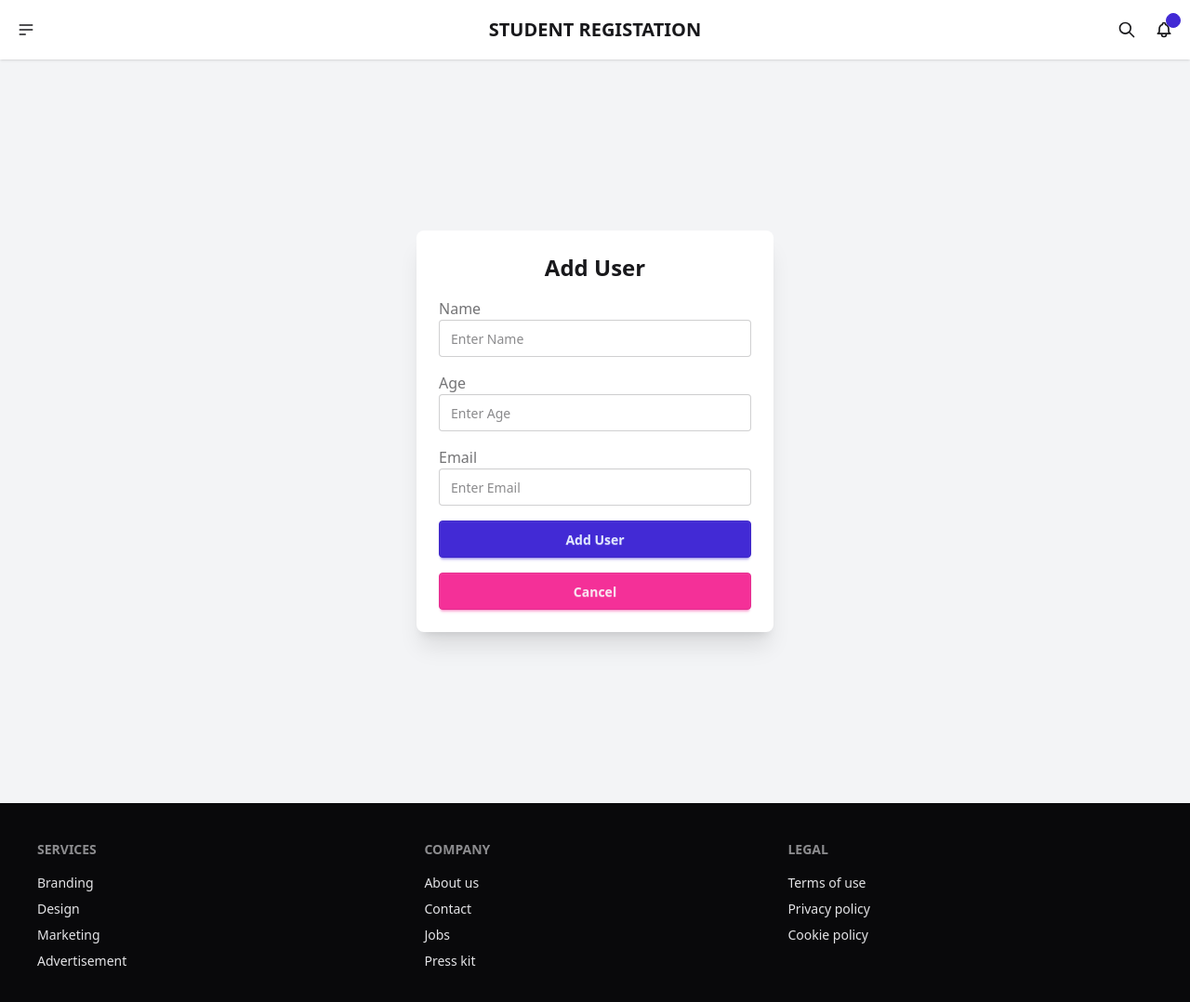
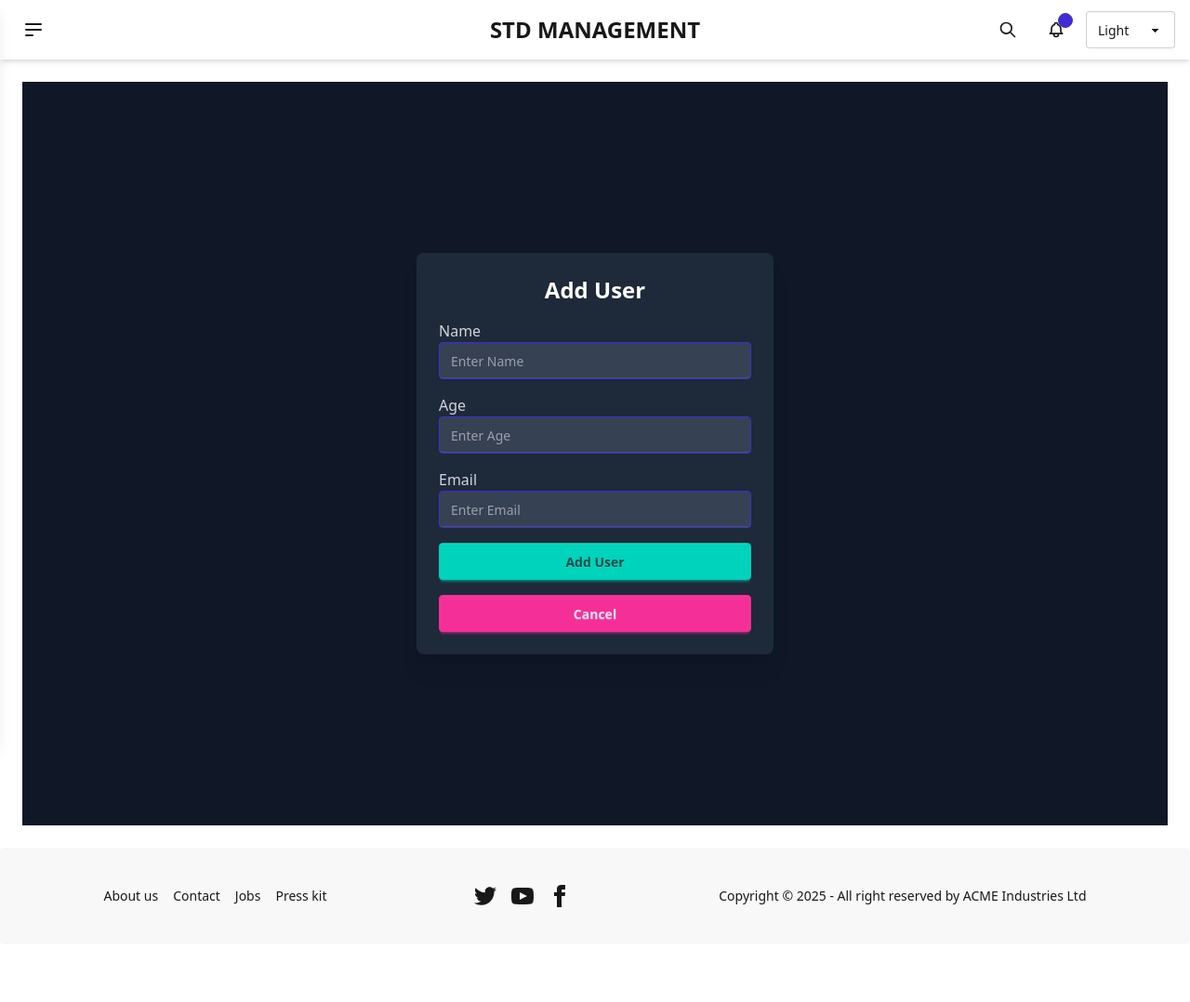
Before and after one commit to Senitha-Shehan/MERN-TEST-PROJECT, a React (Vite) app in the folder frontend/: page /AddUser in a window 1280 px wide. Shown: the top 1078 px of the page at 93% size. After the commit the page ends 1016 px from the top, so only its background shows below. Built offline with nearby package versions, Linux system fonts and the light colour scheme.

Commit message:
Changes in Frontend

```diff
--- a/frontend/src/App.jsx
+++ b/frontend/src/App.jsx
@@ -1,26 +1,30 @@
-import React from 'react'
-import Navbar from './component/Navbar'
-import { Route, Routes } from 'react-router-dom'
-import HomePage from './pages/HomePage'
-import Footer from './component/Footer'
-import UserDetails from './component/UserDetails/UserDetails'
-import AddUser from './component/AddUser/AddUser'
+import React from "react";
+import { Route, Routes } from "react-router-dom";
+import Navbar from "./component/Navbar";
+import Footer from "./component/Footer";
+import HomePage from "./pages/HomePage";
+import UserDetails from "./component/UserDetails/UserDetails";
+import AddUser from "./component/AddUser/AddUser";
 
 const App = () => {
   return (
-    <div>
+    <div className="flex flex-col min-h-screen">
+      {/* Navbar at the top */}
       <Navbar />
 
-      <Routes>
-        <Route path="/Home" element={<HomePage />} />
-        <Route path="/UserDetails" element={<UserDetails />} />
-        <Route path="/AddUser" element={<AddUser />} />
-      </Routes>
+      {/* Main content (grow to take available space) */}
+      <main className="flex-grow container mx-auto p-6">
+        <Routes>
+          <Route path="/Home" element={<HomePage />} />
+          <Route path="/UserDetails" element={<UserDetails />} />
+          <Route path="/AddUser" element={<AddUser />} />
+        </Routes>
+      </main>
 
+      {/* Footer at the bottom */}
       <Footer />
+    </div>
+  );
+};
 
-    </div>
-  )
-}
-
-export default App
+export default App;
--- a/frontend/src/component/AddUser/ADMIN2.jsx
+++ /dev/null
@@ -1,11 +0,0 @@
-import React from 'react'
-
-const ADMIN2 = () => {
-  return (
-    <div>
-      HELLO FATHER
-    </div>
-  )
-}
-
-export default ADMIN2
--- a/frontend/src/component/AddUser/AddUser.jsx
+++ b/frontend/src/component/AddUser/AddUser.jsx
@@ -30,47 +30,47 @@ const AddUser = () => {
     };
 
     return (
-        <div className="flex justify-center items-center min-h-screen bg-gray-100">
-            <div className="card w-96 bg-white shadow-xl p-6">
-                <h2 className="text-2xl font-bold mb-4 text-center">Add User</h2>
+        <div className="flex justify-center items-center min-h-screen bg-gray-900">
+            <div className="card w-96 bg-gray-800 shadow-xl p-6 rounded-lg">
+                <h2 className="text-2xl font-bold mb-4 text-center text-white">Add User</h2>
                 <form onSubmit={handleSubmit} className="space-y-4">
                     <div>
-                        <label className="label">Name</label>
+                        <label className="label text-gray-300">Name</label>
                         <input
                             type="text"
                             name="name"
                             value={inputs.name}
                             onChange={handleChange}
-                            className="input input-bordered w-full"
+                            className="input input-bordered input-primary w-full bg-gray-700 text-white"
                             placeholder="Enter Name"
                             required
                         />
                     </div>
                     <div>
-                        <label className="label">Age</label>
+                        <label className="label text-gray-300">Age</label>
                         <input
                             type="number"
                             name="age"
                             value={inputs.age}
                             onChange={handleChange}
-                            className="input input-bordered w-full"
+                            className="input input-bordered input-primary w-full bg-gray-700 text-white"
                             placeholder="Enter Age"
                             required
                         />
                     </div>
                     <div>
-                        <label className="label">Email</label>
+                        <label className="label text-gray-300">Email</label>
                         <input
                             type="email"
                             name="email"
                             value={inputs.email}
                             onChange={handleChange}
-                            className="input input-bordered w-full"
+                            className="input input-bordered input-primary w-full bg-gray-700 text-white"
                             placeholder="Enter Email"
                             required
                         />
                     </div>
-                    <button type="submit" className="btn btn-primary w-full">Add User</button>
+                    <button type="submit" className="btn btn-accent w-full">Add User</button>
                 </form>
                 <button onClick={() => navigate("/")} className="btn btn-secondary mt-4 w-full">
                     Cancel
--- a/frontend/src/component/AddUser/Admin.jsx
+++ /dev/null
@@ -1,11 +0,0 @@
-import React from 'react'
-
-const Admin = () => {
-  return (
-    <div>
-      <h1>HEY</h1>
-    </div>
-  )
-}
-
-export default Admin
--- a/frontend/src/component/Footer.jsx
+++ b/frontend/src/component/Footer.jsx
@@ -2,27 +2,53 @@ import React from 'react'
 
 const Footer = () => {
   return (
-    <footer className="footer sm:footer-horizontal bg-neutral text-neutral-content p-10">
-  <nav>
-    <h6 className="footer-title">Services</h6>
-    <a className="link link-hover">Branding</a>
-    <a className="link link-hover">Design</a>
-    <a className="link link-hover">Marketing</a>
-    <a className="link link-hover">Advertisement</a>
-  </nav>
-  <nav>
-    <h6 className="footer-title">Company</h6>
+    <footer className="footer footer-center bg-base-200 text-base-content rounded p-10">
+    <nav className="grid grid-flow-col gap-4">
       <a className="link link-hover">About us</a>
       <a className="link link-hover">Contact</a>
       <a className="link link-hover">Jobs</a>
       <a className="link link-hover">Press kit</a>
     </nav>
     <nav>
-    <h6 className="footer-title">Legal</h6>
-    <a className="link link-hover">Terms of use</a>
-    <a className="link link-hover">Privacy policy</a>
-    <a className="link link-hover">Cookie policy</a>
+      <div className="grid grid-flow-col gap-4">
+        <a>
+          <svg
+            xmlns="http://www.w3.org/2000/svg"
+            width="24"
+            height="24"
+            viewBox="0 0 24 24"
+            className="fill-current">
+            <path
+              d="M24 4.557c-.883.392-1.832.656-2.828.775 1.017-.609 1.798-1.574 2.165-2.724-.951.564-2.005.974-3.127 1.195-.897-.957-2.178-1.555-3.594-1.555-3.179 0-5.515 2.966-4.797 6.045-4.091-.205-7.719-2.165-10.148-5.144-1.29 2.213-.669 5.108 1.523 6.574-.806-.026-1.566-.247-2.229-.616-.054 2.281 1.581 4.415 3.949 4.89-.693.188-1.452.232-2.224.084.626 1.956 2.444 3.379 4.6 3.419-2.07 1.623-4.678 2.348-7.29 2.04 2.179 1.397 4.768 2.212 7.548 2.212 9.142 0 14.307-7.721 13.995-14.646.962-.695 1.797-1.562 2.457-2.549z"></path>
+          </svg>
+        </a>
+        <a>
+          <svg
+            xmlns="http://www.w3.org/2000/svg"
+            width="24"
+            height="24"
+            viewBox="0 0 24 24"
+            className="fill-current">
+            <path
+              d="M19.615 3.184c-3.604-.246-11.631-.245-15.23 0-3.897.266-4.356 2.62-4.385 8.816.029 6.185.484 8.549 4.385 8.816 3.6.245 11.626.246 15.23 0 3.897-.266 4.356-2.62 4.385-8.816-.029-6.185-.484-8.549-4.385-8.816zm-10.615 12.816v-8l8 3.993-8 4.007z"></path>
+          </svg>
+        </a>
+        <a>
+          <svg
+            xmlns="http://www.w3.org/2000/svg"
+            width="24"
+            height="24"
+            viewBox="0 0 24 24"
+            className="fill-current">
+            <path
+              d="M9 8h-3v4h3v12h5v-12h3.642l.358-4h-4v-1.667c0-.955.192-1.333 1.115-1.333h2.885v-5h-3.808c-3.596 0-5.192 1.583-5.192 4.615v3.385z"></path>
+          </svg>
+        </a>
+      </div>
     </nav>
+    <aside>
+      <p>Copyright © {new Date().getFullYear()} - All right reserved by ACME Industries Ltd</p>
+    </aside>
   </footer>
   )
 }
--- a/frontend/src/component/Navbar.jsx
+++ b/frontend/src/component/Navbar.jsx
@@ -1,54 +1,48 @@
-import React from "react";
+import React, { useState, useEffect } from "react";
 import { Link } from "react-router-dom";
 
 const Navbar = () => {
+  const [theme, setTheme] = useState(localStorage.getItem("theme") || "light");
+  const [isOpen, setIsOpen] = useState(false);
+
+  useEffect(() => {
+    document.documentElement.setAttribute("data-theme", theme);
+    localStorage.setItem("theme", theme);
+  }, [theme]);
+
   return (
-    <div className="navbar bg-base-100 shadow-sm">
+    <div className="navbar bg-base-100 shadow-md px-4">
+      {/* Sidebar Toggle */}
       <div className="navbar-start">
-        <div className="dropdown">
-          <div tabIndex={0} role="button" className="btn btn-ghost btn-circle">
+        <button
+          onClick={() => setIsOpen(!isOpen)}
+          className="btn btn-ghost btn-circle"
+        >
           <svg
             xmlns="http://www.w3.org/2000/svg"
-              className="h-5 w-5"
+            className="h-6 w-6"
             fill="none"
             viewBox="0 0 24 24"
             stroke="currentColor"
           >
-              {" "}
             <path
               strokeLinecap="round"
               strokeLinejoin="round"
               strokeWidth="2"
               d="M4 6h16M4 12h16M4 18h7"
-              />{" "}
+            />
           </svg>
+        </button>
       </div>
-          <ul
-            tabIndex={0}
-            class="menu menu-sm dropdown-content bg-base-100 rounded-box z-1 mt-3 w-52 p-2 shadow"
-          >
-            <Link to="/Home">
-              <li>
-                <a>Homepage</a>
-              </li>
-            </Link>
-            <Link to="/AddUser">
-              <li>
-                <a>Student Registation Form</a>
-              </li>
-            </Link>
-            <Link to="/UserDetails">
-            <li>
-              <a>Student List</a>
-            </li>
-            </Link>
-          </ul>
+
+      {/* Navbar Center - Title */}
+      <div className="navbar-center">
+        <a className="text-2xl font-bold">STD MANAGEMENT</a>
       </div>
-      </div>
-      <div className="navbar-center">
-        <a className="btn btn-ghost text-xl">STUDENT REGISTATION</a>
-      </div>
-      <div className="navbar-end">
+
+      {/* Navbar End - Icons & Theme Switcher */}
+      <div className="navbar-end flex items-center gap-3">
+        {/* Search Icon */}
         <button className="btn btn-ghost btn-circle">
           <svg
             xmlns="http://www.w3.org/2000/svg"
@@ -57,15 +51,16 @@ const Navbar = () => {
             viewBox="0 0 24 24"
             stroke="currentColor"
           >
-            {" "}
             <path
               strokeLinecap="round"
               strokeLinejoin="round"
               strokeWidth="2"
               d="M21 21l-6-6m2-5a7 7 0 11-14 0 7 7 0 0114 0z"
-            />{" "}
+            />
           </svg>
         </button>
+
+        {/* Notification Icon */}
         <button className="btn btn-ghost btn-circle">
           <div className="indicator">
             <svg
@@ -75,17 +70,54 @@ const Navbar = () => {
               viewBox="0 0 24 24"
               stroke="currentColor"
             >
-              {" "}
               <path
                 strokeLinecap="round"
                 strokeLinejoin="round"
                 strokeWidth="2"
                 d="M15 17h5l-1.405-1.405A2.032 2.032 0 0118 14.158V11a6.002 6.002 0 00-4-5.659V5a2 2 0 10-4 0v.341C7.67 6.165 6 8.388 6 11v3.159c0 .538-.214 1.055-.595 1.436L4 17h5m6 0v1a3 3 0 11-6 0v-1m6 0H9"
-              />{" "}
+              />
             </svg>
             <span className="badge badge-xs badge-primary indicator-item"></span>
           </div>
         </button>
+
+        {/* Theme Switcher */}
+        <select
+          className="select select-bordered w-24"
+          value={theme}
+          onChange={(e) => setTheme(e.target.value)}
+        >
+          <option value="light">Light</option>
+          <option value="dark">Dark</option>
+        </select>
+      </div>
+
+      {/* Sidebar Menu */}
+      <div
+        className={`fixed top-0 left-0 h-full w-64 bg-base-200 p-5 shadow-lg transform ${
+          isOpen ? "translate-x-0" : "-translate-x-64"
+        } transition-transform duration-300`}
+      >
+        {/* Close Button */}
+        <button
+          onClick={() => setIsOpen(false)}
+          className="btn btn-ghost btn-circle absolute top-4 right-4"
+        >
+          ✕
+        </button>
+
+        {/* Sidebar Links */}
+        <ul className="menu mt-10 space-y-3">
+          <li>
+            <Link to="/Home" onClick={() => setIsOpen(false)}>🏠 Homepage</Link>
+          </li>
+          <li>
+            <Link to="/AddUser" onClick={() => setIsOpen(false)}>📋 Student Registration</Link>
+          </li>
+          <li>
+            <Link to="/UserDetails" onClick={() => setIsOpen(false)}>📄 Student List</Link>
+          </li>
+        </ul>
       </div>
     </div>
   );
--- a/frontend/src/pages/HomePage.jsx
+++ b/frontend/src/pages/HomePage.jsx
@@ -1,12 +1,28 @@
-import React from 'react'
+import React from "react";
 
 const HomePage = () => {
   return (
-    <div>
-      <h1>Homepage</h1>
+    <div
+      className="hero min-h-screen"
+      style={{
+        backgroundImage:
+          "url(https://img.daisyui.com/images/stock/photo-1507358522600-9f71e620c44e.webp)",
+      }}
+    >
+      <div className="hero-overlay bg-opacity-60"></div>
+      <div className="hero-content text-neutral-content text-center">
+        <div className="max-w-md">
+          <h1 className="mb-5 text-5xl font-bold">Hello there</h1>
+          <p className="mb-5">
+            Provident cupiditate voluptatem et in. Quaerat fugiat ut assumenda
+            excepturi exercitationem quasi. In deleniti eaque aut repudiandae et
+            a id nisi.
+          </p>
+          <button className="btn btn-primary">Get Started</button>
+        </div>
+      </div>
+    </div>
+  );
+};
 
-    </div>
-  )
-}
-
-export default HomePage
+export default HomePage;
```
Lines whose indentation alone changed are shown as unchanged.
